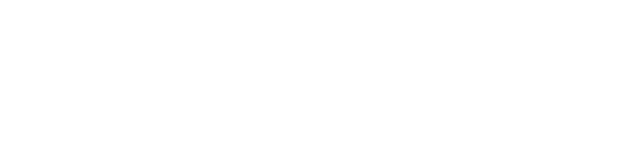
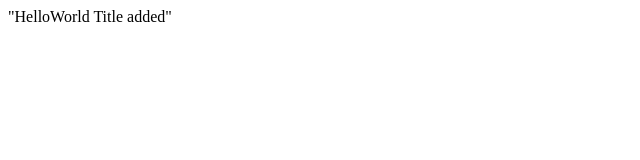
Before and after one commit to luisalvarez246/living_coding_f5, a plain HTML site: page index.html in a window 1280 px wide. Shown: the whole page, without its empty margins (0-640 px from the left). Drawn offline with Linux system fonts and the light colour scheme.

Commit message:
HelloWorld Title added

```diff
--- a/index.html
+++ b/index.html
@@ -1,12 +1,15 @@
 <!DOCTYPE html>
 <html lang="en">
+
 <head>
-	<meta charset="UTF-8">
-	<meta http-equiv="X-UA-Compatible" content="IE=edge">
-	<meta name="viewport" content="width=device-width, initial-scale=1.0">
-	<title>Document</title>
+    <meta charset="UTF-8">
+    <meta http-equiv="X-UA-Compatible" content="IE=edge">
+    <meta name="viewport" content="width=device-width, initial-scale=1.0">
+    <title>Document</title>
 </head>
+
 <body>
+    "HelloWorld Title added"
+</body>
 
-</body>
 </html>
```
